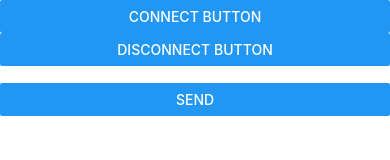
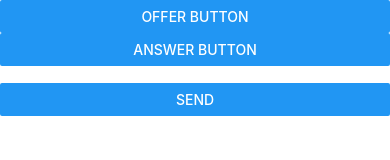
Before and after one commit to QuentinAllary/React-native_firstApp, a React Native app: screen / in a window 390 px wide. Shown: the top 160 px of the page. Built offline with nearby package versions, Linux system fonts and the light colour scheme; what react-native, react-native-webrtc would draw is missing.

Commit message:
trying to peer on 2 devices

```diff
--- a/components/messageV2.js
+++ b/components/messageV2.js
@@ -16,20 +16,27 @@ let configuration = null;
 let offer = null;
 let sendChannel = null;
 
-function initPeers() {
+function createOffer() {
   configuration = {
     iceServers: [{ url: "stun:stun.l.google.com:19302" }]
   };
 
-  // LocalConnection ajroajzajeaozje
+  // LocalConnection
   pc = new RTCPeerConnection(configuration);
   pc.createOffer().then(desc => {
-    pc.setLocalDescription(desc).then(() => {
-      // Send pc.localDescription to peer
-    });
+    pc.setLocalDescription(desc);
+    console.log("Offer", desc);
   });
 }
 
+function createAnswer(sdp){
+  pc.createAnswer(sdp).then(desc => {
+    pc.setRemoteDescription(desc);
+    console.log("Pc remote answer", desc);
+
+  })
+
+}
 
 export default class Message extends React.Component {
   sendMessage() {
@@ -40,11 +47,11 @@ export default class Message extends React.Component {
   render() {
     return (
       <View>
-        <Button title="Connect Button" onPress={() => initPeers()}></Button>
-        <Button title="Disconnect Button"></Button>
+        <Button title="Offer Button" onPress={() => createOffer()}></Button>
+        <Button title="Answer Button" onPress={() => createAnswer(this.state.sdp)}></Button>
         <TextInput
           title="Enter your message"
-          onChangeText={text => this.setState({ message: text })}
+          onChangeText={text => this.setState({sdp: text})}
         ></TextInput>
         <Button title="Send" onPress={() => this.sendMessage()}></Button>
       </View>
```
